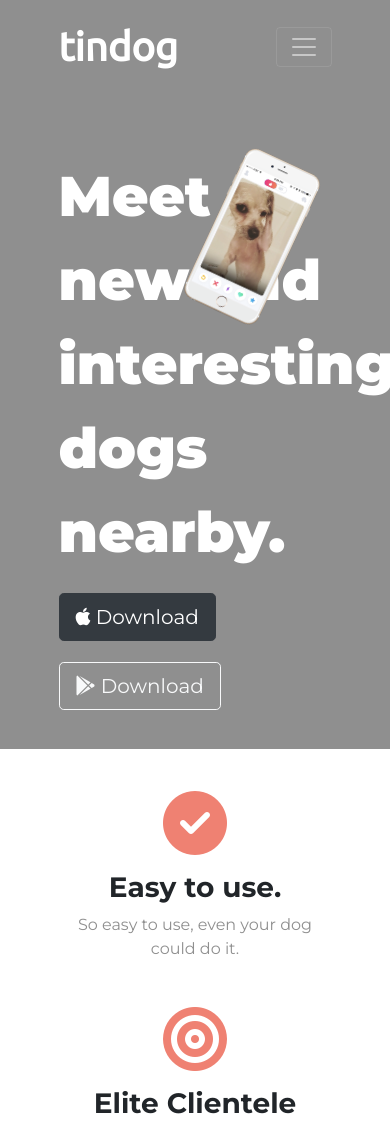
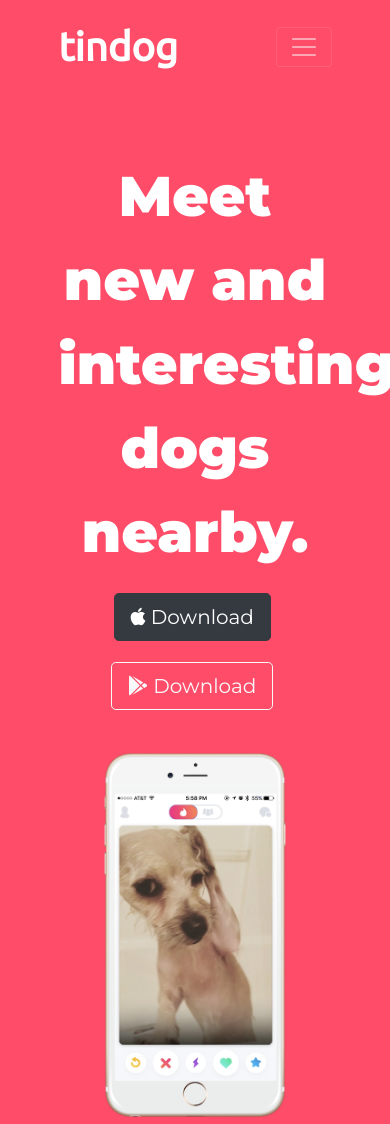
Before and after one commit to osamaaleem1/TinDog, a plain HTML site: page index.html in a window 390 px wide. Shown: the top 1124 px of the page. Drawn offline with nearby package versions, Linux system fonts and the light colour scheme.

Commit message:
added-media-query

```diff
--- a/css/styles.css
+++ b/css/styles.css
@@ -5,11 +5,7 @@ body {
 #title {
   background-color: #ff4c68;
 }
-@media (max-width: 900px) {
-  #title {
-    background-color: #8f8f8f;
-  }
-}
+
 .row h1 {
   font-family: Montserrat, sans-serif;
   font-size: 3.5rem;
@@ -37,11 +33,15 @@ body {
 .download-button {
   margin: 4% 2% 4% 0;
 }
+.iphone-img{
+  position: relative;
+  width: 50%;
+}
 .title-img {
-  width: 21%;
+  width: 60%;
   transform: rotate(25deg);
   position: absolute;
-  right: 25%;
+  right: 30%;
 }
 #features {
   padding: 7% 15%;
@@ -132,3 +132,20 @@ h3 {
   margin-top: 2rem;
   margin-bottom: 0px;
 }
+@media (max-width: 900px) {
+
+  #title{
+    text-align: center;
+  }
+
+  .iphone-img{
+    margin-top: 10%;
+    position: static;
+    width: 100%;
+  }
+  .title-img {
+    width: 60%;
+    position: static;
+    transform: rotate(0);
+  }
+}
--- a/index.html
+++ b/index.html
@@ -54,7 +54,7 @@ font-family: 'Ubuntu', sans-serif; -->
           <button class="btn btn-outline-light btn-lg download-button" type="button"><i class="fab fa-google-play"></i>
             Download</button>
         </div>
-        <div class="cod-md-6">
+        <div class="cod-md-6 iphone-img">
           <img class="title-img" src="images/iphone6.png" alt="iphone-mockup">
         </div>
       </div>
```
